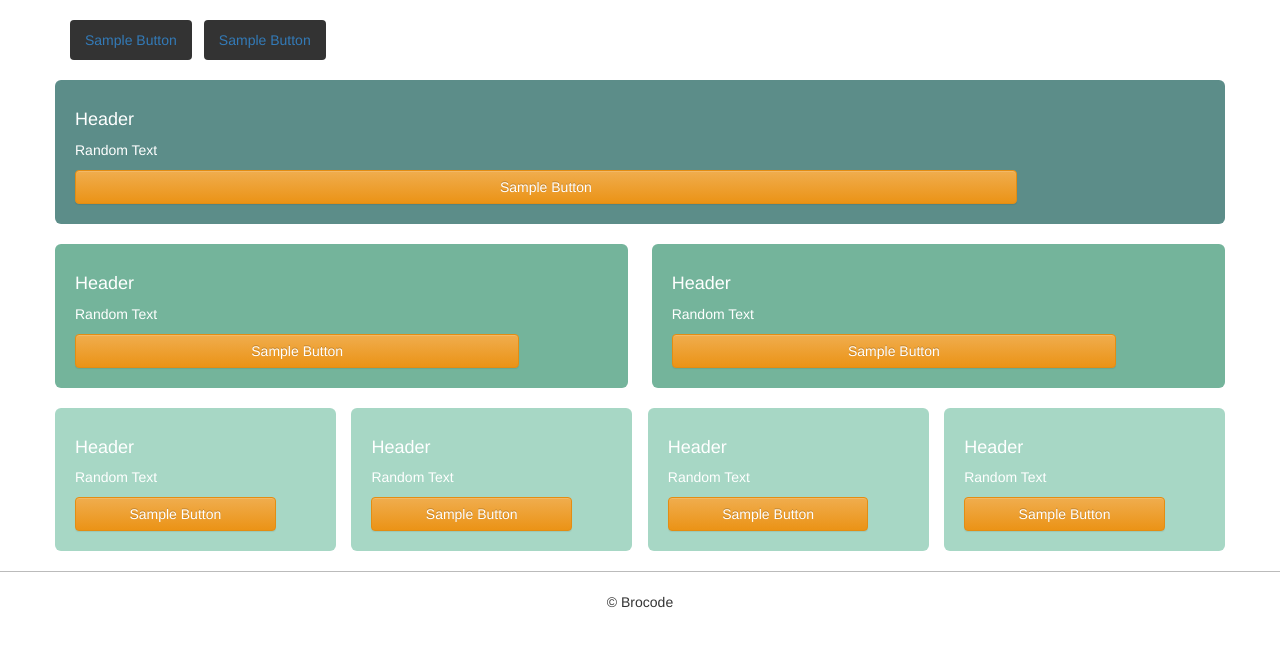
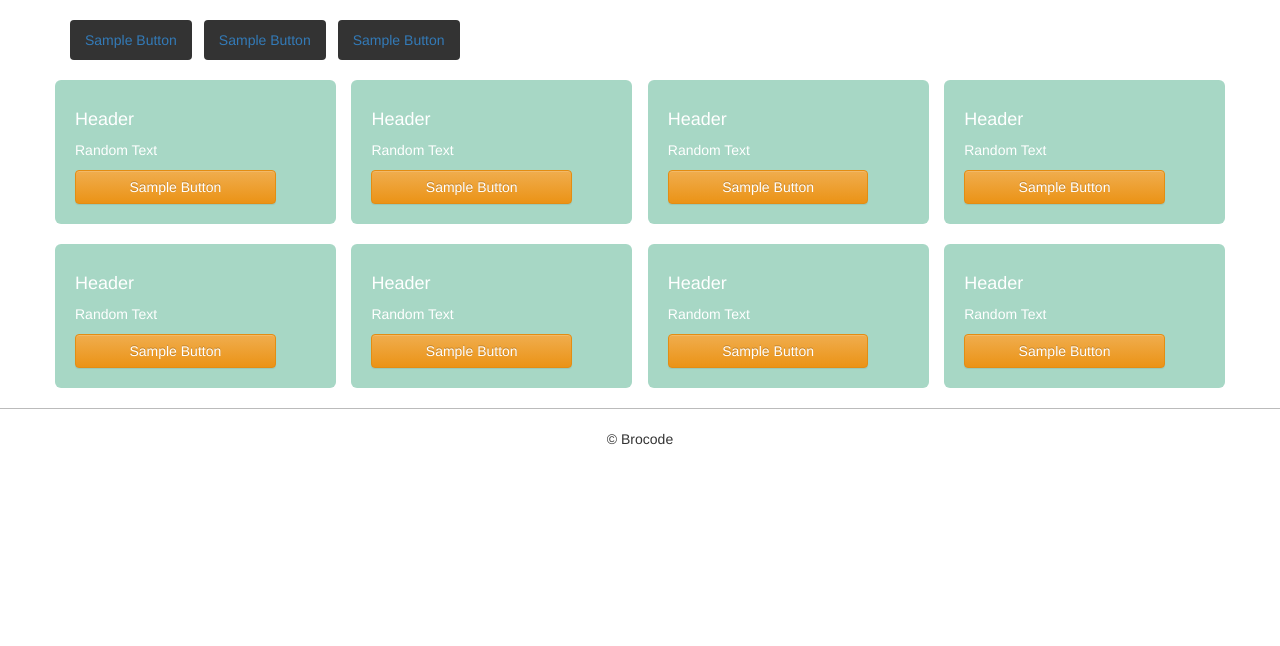
Before and after one commit to brocode2019/brocode2019.github.io, a plain HTML site: page index.html in a window 1280 px wide. Drawn offline with nearby package versions, Linux system fonts and the light colour scheme.

Commit message:
"commit"

```diff
--- a/index.html
+++ b/index.html
@@ -16,22 +16,27 @@
     <ul class="nav nav-pills pull-left">
       <li><a href="#">Sample Button</a></li>
 <li><a href="#">Sample Button</a></li>
+<li><a href="#">Sample Button</a></li>
 
     </ul>
   </nav>
 </div>
-<div class="row"><div class="col-lg-12 col-sm-8 col-xs-4" style="background-color:#5c8d89; color: white;">
+<div class="row"><div class="col-lg-3 col-sm-4 col-xs-4" style="background-color:#a7d7c5; color: white;">
 <h4>Header</h4><p>Random Text</p>
 <a class="btn btn-warning col-xs-10" href="#" role="button">Sample Button</a>
 
 </div>
-</div>
-<div class="row"><div class="col-lg-6 col-sm-6 col-xs-4" style="background-color:#74b49b; color: white;">
+<div class="col-lg-3 col-sm-4 col-xs-4" style="background-color:#a7d7c5; color: white;">
 <h4>Header</h4><p>Random Text</p>
 <a class="btn btn-warning col-xs-10" href="#" role="button">Sample Button</a>
 
 </div>
-<div class="col-lg-6 col-sm-6 col-xs-4" style="background-color:#74b49b; color: white;">
+<div class="col-lg-3 col-sm-4 col-xs-4" style="background-color:#a7d7c5; color: white;">
+<h4>Header</h4><p>Random Text</p>
+<a class="btn btn-warning col-xs-10" href="#" role="button">Sample Button</a>
+
+</div>
+<div class="col-lg-3 col-sm-4 col-xs-4" style="background-color:#a7d7c5; color: white;">
 <h4>Header</h4><p>Random Text</p>
 <a class="btn btn-warning col-xs-10" href="#" role="button">Sample Button</a>
 
```
